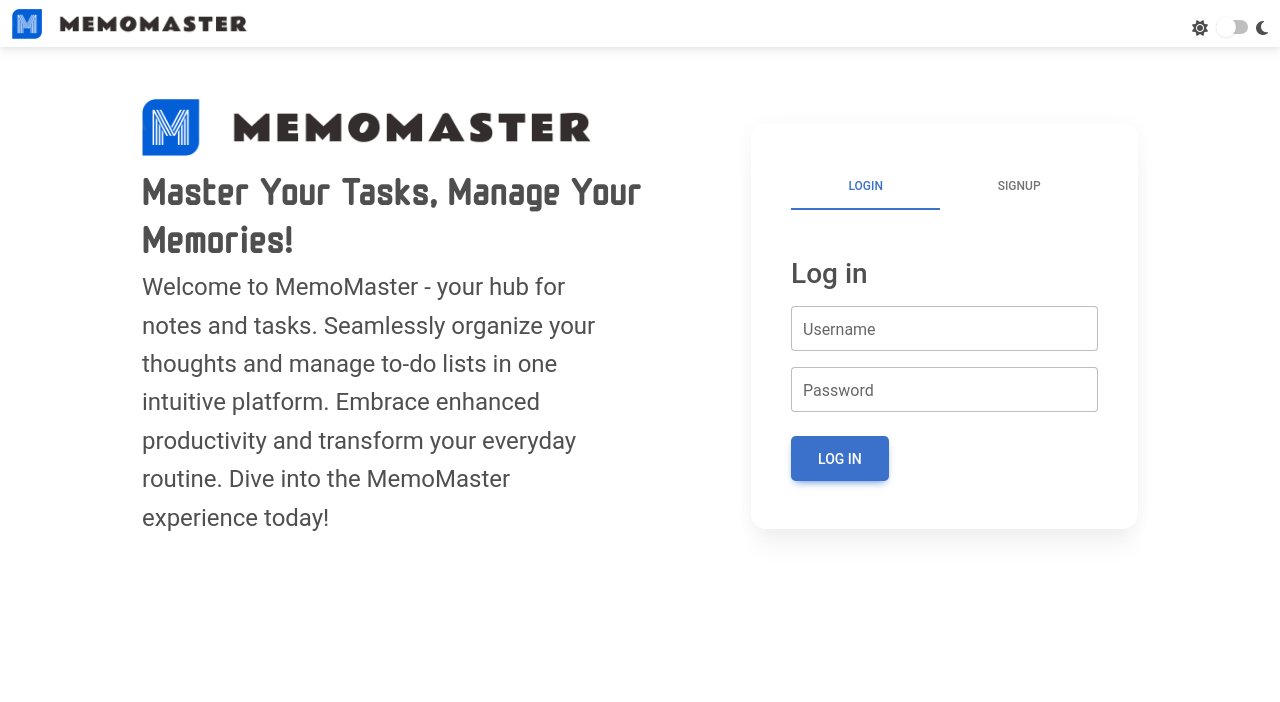
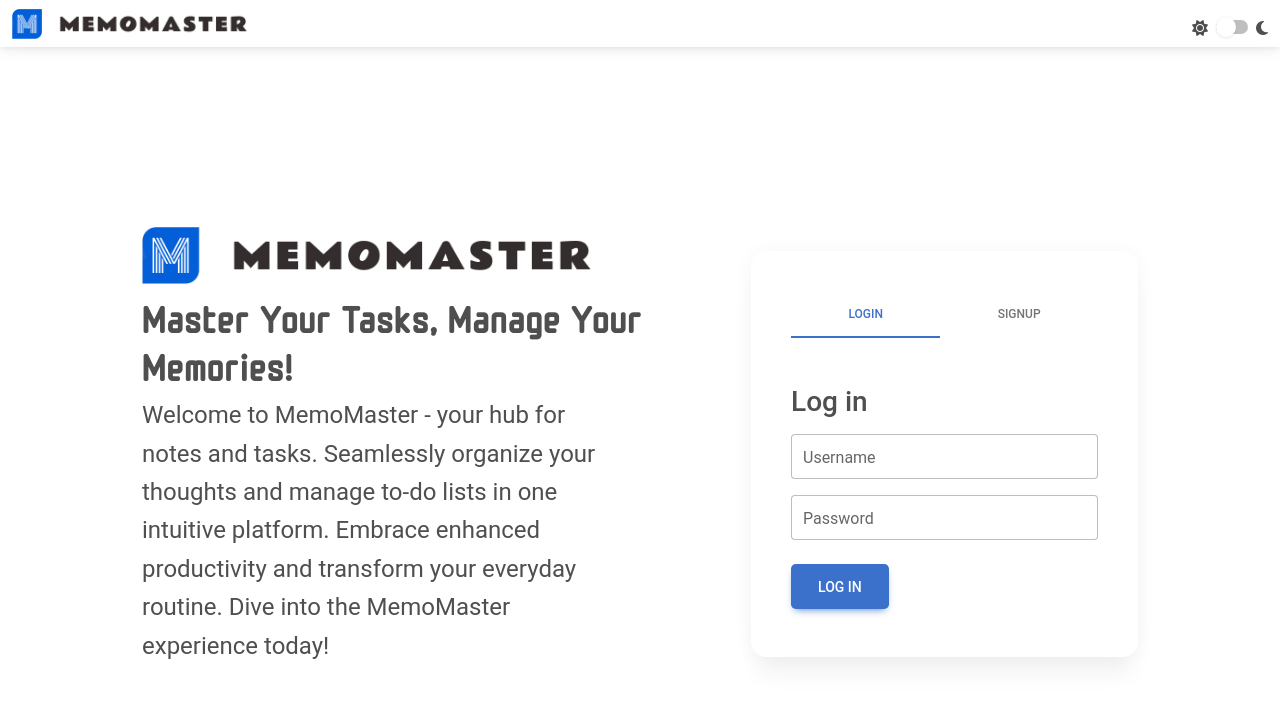
Before and after one commit to itaibenjy/MemoMaster, a React (Create React App) app in the folder Dashboard-client/: page / in a window 1280 px wide. Shown: the top 702 px of the page. Built offline with nearby package versions, Linux system fonts and the light colour scheme.

Commit message:
fixing styles

```diff
--- a/Dashboard-client/src/pages/Authenticate.js
+++ b/Dashboard-client/src/pages/Authenticate.js
@@ -51,7 +51,7 @@ export default function Authenticate() {
   // Rendering the component
   //style={{ display: 'flex', justifyContent: 'center', alignItems: 'center', height: 'calc(100vh - 80px)' }}
   return (<>
-  <MDBContainer className='containter col-xxxl-8 px-4 py-1'>
+  <MDBContainer className='containter col-xxxl-8 px-4 py-1' style={{marginTop: "10%", marginBottom: "10%"}}>
       <MDBContainer class="row align-items-center g-lg-5 p-5">
         <MDBContainer class="col-lg-7 text-center text-lg-start">
           { theme === 'light' ?
```
